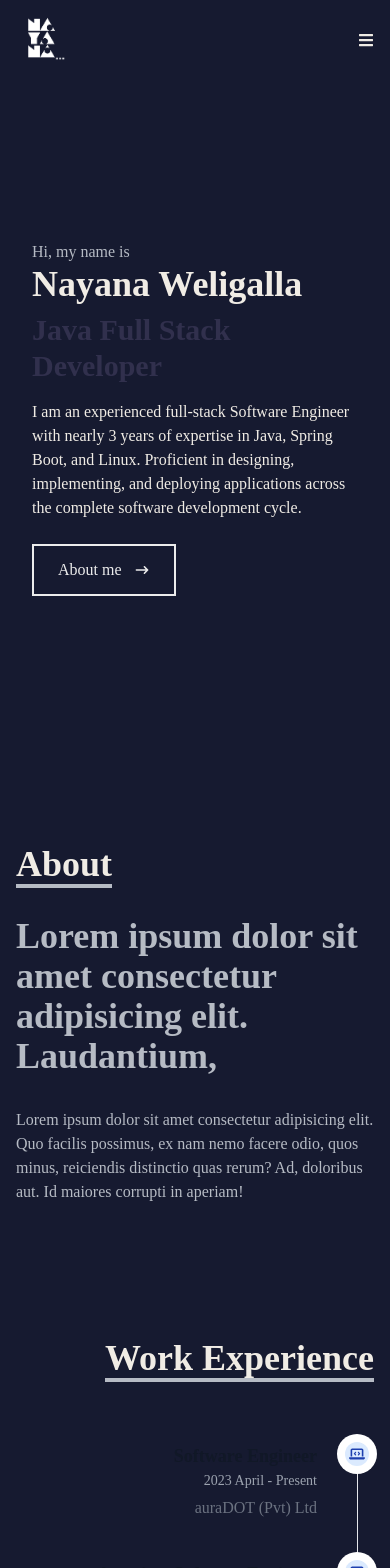
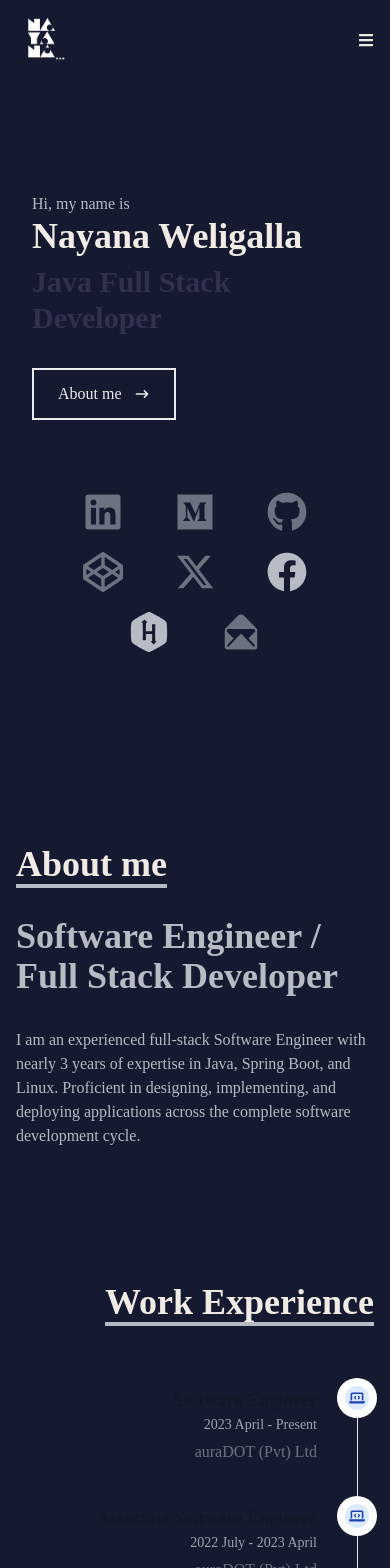
Before and after one commit to nweligalla/me, a React (Create React App) app: page / in a window 390 px wide. Shown: the top 1568 px of the page. Built offline with nearby package versions, Linux system fonts and the light colour scheme; the HTML template or start-up script is replaced by a standard one.

Commit message:
added mobile social icons

```diff
--- a/public/index.html
+++ b/public/index.html
@@ -5,10 +5,12 @@
     <link rel="icon" href="%PUBLIC_URL%/favicon.ico" />
     <meta name="viewport" content="width=device-width, initial-scale=1" />
     <meta name="theme-color" content="#000000" />
+    <meta name="author" content="Nayana Weligalla">
     <meta
       name="description"
-      content="Web site created using create-react-app"
+      content="Software Engineer / Full Stack Developer"
     />
+    <meta name="keywords" content="Nayana Weligalla">
     <link rel="apple-touch-icon" href="%PUBLIC_URL%/logo192.png" />
     <!--
       manifest.json provides metadata used when your web app is installed on a
@@ -24,7 +26,7 @@
       work correctly both with client-side routing and a non-root public URL.
       Learn how to configure a non-root public URL by running `npm run build`.
     -->
-    <title>React App</title>
+    <title>Nayana Weligalla</title>
   </head>
   <body>
     <noscript>You need to enable JavaScript to run this app.</noscript>
--- a/src/components/About.jsx
+++ b/src/components/About.jsx
@@ -11,7 +11,7 @@ function About() {
             <div data-aos="zoom-in" className='flex flex-col justify-center items-center w-full h-full'>
                 <div className='max-w-[1000px] w-full grid grid-cols-2 gap-8'>
                     <div className='sm:text-right pb-8 pl-4'>
-                        <p className='section-title'>About</p>
+                        <p className='section-title'>About me</p>
                     </div>
                 </div>
                 <div>
@@ -19,11 +19,11 @@ function About() {
                 <div className='max-w-[1000px] w-full grid sm:grid-cols-2 gap-8 pl-4'>
                     <div className='sm:text-right text-4xl font-bold '>
                         <p>
-                            Lorem ipsum dolor sit amet consectetur adipisicing elit. Laudantium,
+                       Software Engineer / Full Stack Developer
                         </p>
                     </div>
                     <div>
-                        Lorem ipsum dolor sit amet consectetur adipisicing elit. Quo facilis possimus, ex nam nemo facere odio, quos minus, reiciendis distinctio quas rerum? Ad, doloribus aut. Id maiores corrupti in aperiam!
+                    I am an experienced full-stack Software Engineer with nearly 3 years of expertise in Java, Spring Boot, and Linux. Proficient in designing, implementing, and deploying applications across the complete software development cycle.
                     </div>
                 </div>
             </div>
--- a/src/components/Footer.jsx
+++ b/src/components/Footer.jsx
@@ -1,25 +1,28 @@
 import React from 'react'
-import { FaReact } from "react-icons/fa";
+import { FaReact, FaBars, FaTimes, FaGithub, FaLinkedin, FaFacebook, FaMedium, FaCodepen } from 'react-icons/fa';
+import { FaXTwitter } from "react-icons/fa6";
+
 function Footer() {
         return (
 
 
-        <footer class="bg-white shadow m-4 dark:bg-gray-800">
-            <div class="w-full mx-auto max-w-screen-xl p-4 md:flex md:items-center md:justify-between">
-                <span class="text-sm text-gray-500 sm:text-center dark:text-gray-400"><a href="https://github.com/nweligalla" class="hover:underline">Made with <FaReact className='inline ml-1'/></a>
+            <footer className="bg-white shadow m-4 dark:bg-gray-800">
+                <div className="w-full mx-auto max-w-screen-xl p-4 md:flex md:items-center md:justify-between">
+                    <span className="text-sm text-gray-500 sm:text-center dark:text-gray-400">
+                        <a href="https://github.com/nweligalla" className="hover:underline">Made with <FaReact className='inline ml-1' /></a>
                     </span>
-                <ul class="flex flex-wrap items-center mt-3 text-sm font-medium text-gray-500 dark:text-gray-400 sm:mt-0">
+                    <ul className="flex flex-wrap items-center mt-3 font-medium text-gray-500 dark:text-gray-400 sm:mt-0">
                         <li>
-                        <a href="#" class="hover:underline me-4 md:me-6">About</a>
+                            <a href="https://www.linkedin.com/in/nweligalla/" target='_blank' rel='noreferrer'  className=" me-2">Linkedin</a>
                         </li>
                         <li>
-                        <a href="#" class="hover:underline me-4 md:me-6">Privacy Policy</a>
+                            <a href="https://github.com/nweligalla" target='_blank' rel='noreferrer' className=" me-2 ">Github</a>
                         </li>
                         <li>
-                        <a href="#" class="hover:underline me-4 md:me-6">Licensing</a>
+                            <a href="https://web.facebook.com/nayana.weligalla" target='_blank' rel='noreferrer' className=" me-2">Facebook</a>
                         </li>
                         <li>
-                        <a href="#" class="hover:underline">Contact</a>
+                            <a href="https://medium.com/@nweligalla" target='_blank' rel='noreferrer' className="">Medium</a>
                         </li>
                     </ul>
                 </div>
--- a/src/components/Home.jsx
+++ b/src/components/Home.jsx
@@ -4,6 +4,7 @@ import AOS from 'aos';
 import 'aos/dist/aos.css'
 import { TypeAnimation } from 'react-type-animation';
 import { Link } from 'react-scroll';
+import Social from './resusables/Social';
 function Home() {
     useEffect(() => {
         AOS.init({ duration: 1000 })
@@ -15,7 +16,7 @@ function Home() {
             <div className="screen-section" data-aos="fade-up">
                 <p className='text-[#B6BBC4] '>Hi, my name is </p>
                 <p className='text-4xl sm:text-7xl font-bold text-[#F0ECE5]'>Nayana Weligalla </p>
-                <h2 className='text-3xl sm:text-6xl mt-2 font-bold text-[#31304D]'>
+                <h2 className='text-3xl h-[8%] sm:text-6xl mt-2 font-bold text-[#31304D]'>
                     <TypeAnimation
                         sequence={[
                             'Software Engineer',
@@ -32,16 +33,17 @@ function Home() {
                         repeat={Infinity}
                     />
                 </h2>
-                <p className='text-[#F0ECE5] py-4 max-w-[700px]'>
-                    I am an experienced full-stack Software Engineer with nearly 3 years of expertise in Java, Spring Boot, and Linux. Proficient in designing, implementing, and deploying applications across the complete software development cycle.
-                </p>
-                <div >
-                    <Link to="about" smooth={true} duration={500} >
+
+
+
+                <div className='mt-7'>
+                    <Link to="about" smooth={true} duration={500} offset={-150}>
                         <button className='text-[#ECECEC] border-[#ECECEC] group border-2 px-6 py-3 my-2 flex items-center hover:text-[#142D4C] hover:bg-[#9FD3C7] hover:border-[#9FD3C7] duration-200'>
                             About me <span className='group-hover:rotate-90 duration-200'><HiArrowNarrowRight className='ml-3' /></span>
                         </button>
                     </Link>
                 </div>
+                <Social />
             </div>
         </div>
     )
--- /dev/null
+++ b/src/components/resusables/Social.jsx
@@ -0,0 +1,52 @@
+import React from 'react'
+import { FaGithub, FaLinkedin, FaFacebook, FaMedium, FaCodepen, FaHacl } from 'react-icons/fa'
+import { FaXTwitter, FaHackerrank } from "react-icons/fa6";
+import { IoIosMailOpen } from "react-icons/io";
+function Social() {
+    return (
+        <ul className="md:hidden flex flex-wrap justify-center mt-16 gap-5">
+            <li>
+                <a href="https://www.linkedin.com/in/nweligalla/" target='_blank' rel='noreferrer' className="text-gray-500 hover:text-gray-900 dark:hover:text-white dark:text-gray-400">
+                    <FaLinkedin className="w-10 h-10" />
+                </a>
+            </li>
+            <li>
+                <a href="https://medium.com/@nweligalla" target='_blank' rel='noreferrer' className="text-gray-500 hover:text-gray-900 dark:hover:text-white dark:text-gray-400">
+                    <FaMedium className="w-10 h-10" />
+                </a>
+            </li>
+            <li>
+                <a href="https://github.com/nweligalla" target='_blank' rel='noreferrer' className="text-gray-500 hover:text-gray-900 dark:hover:text-white dark:text-gray-400">
+                    <FaGithub className="w-10 h-10" />
+                </a>
+            </li>
+            <li>
+                <a href="https://codepen.io/nweligalla" target='_blank' rel='noreferrer' className="text-gray-500 hover:text-gray-900 dark:hover:text-white dark:text-gray-400">
+                    <FaCodepen className="w-10 h-10" />
+                </a>
+            </li>
+            <li>
+                <a href="https://twitter.com/NWeligalla" target='_blank' rel='noreferrer' className="text-gray-500 hover:text-gray-900 dark:hover:text-white dark:text-gray-400">
+                    <FaXTwitter className="w-10 h-10" />
+                </a>
+            </li>
+            <li>
+                <a href="https://web.facebook.com/nayana.weligalla" target='_blank' rel='noreferrer' claclassNamess="text-gray-500 hover:text-gray-900 dark:hover:text-white dark:text-gray-400">
+                    <FaFacebook className="w-10 h-10" />
+                </a>
+            </li>
+            <li>
+                <a href="https://www.hackerrank.com/profile/nweligalla" target='_blank' rel='noreferrer' claclassNamess="text-gray-500 hover:text-gray-900 dark:hover:text-white dark:text-gray-400">
+                    <FaHackerrank className="w-10 h-10" />
+                </a>
+            </li>
+            <li>
+                <a href="mailto:nayanaweligalla@gmail.com" class="text-gray-500 hover:text-gray-900 dark:hover:text-white dark:text-gray-400">
+                    <IoIosMailOpen size={30} class="w-10 h-10" />
+                </a>
+            </li>
+        </ul>
+    )
+}
+
+export default Social
```
Also changed, not shown: src/components/Navbar.jsx (+16 -16 lines), src/assets/git.png (deleted), 1 other file (tests, documents, lock files or other folders). Lines whose indentation alone changed are shown as unchanged.
